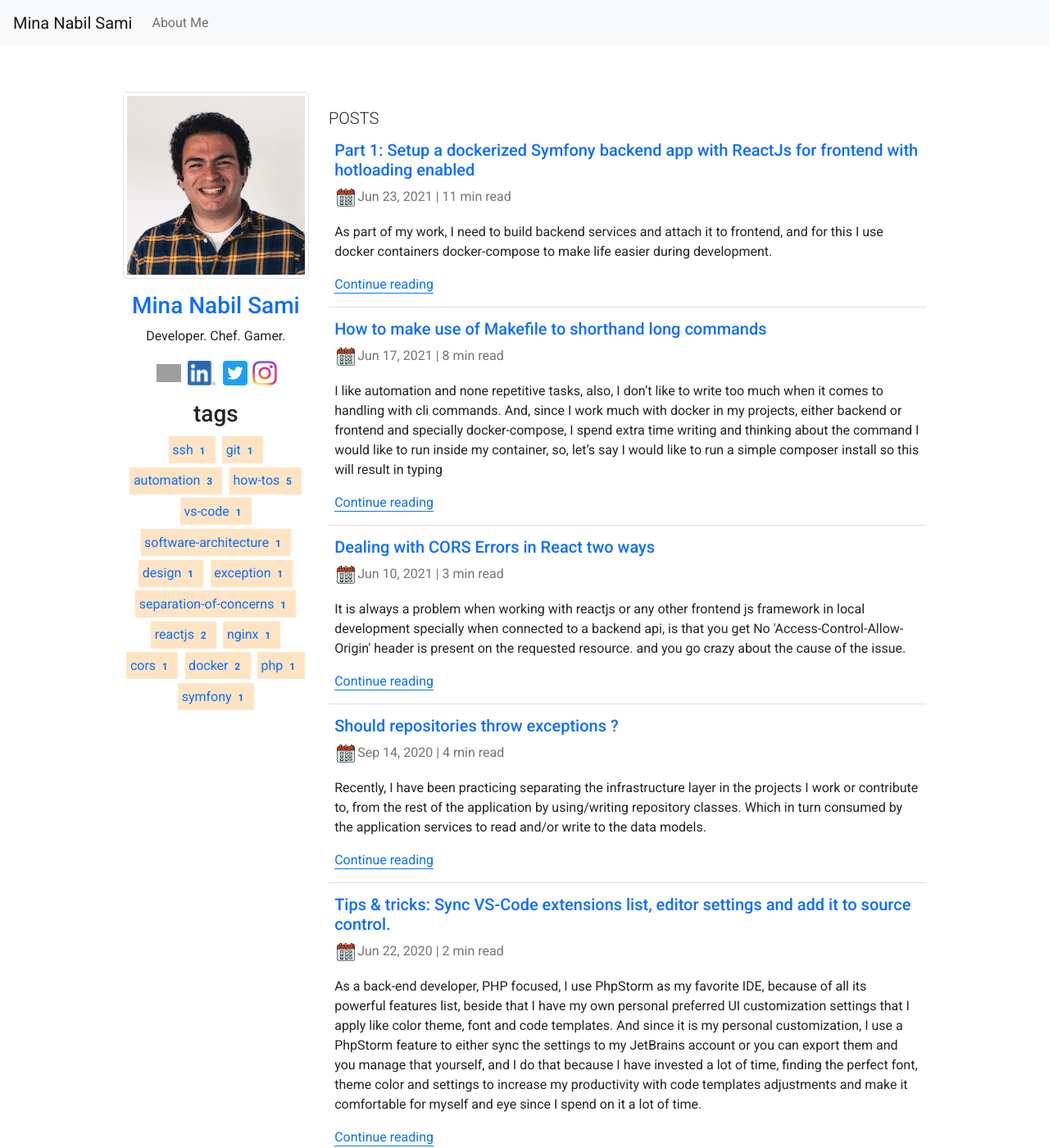
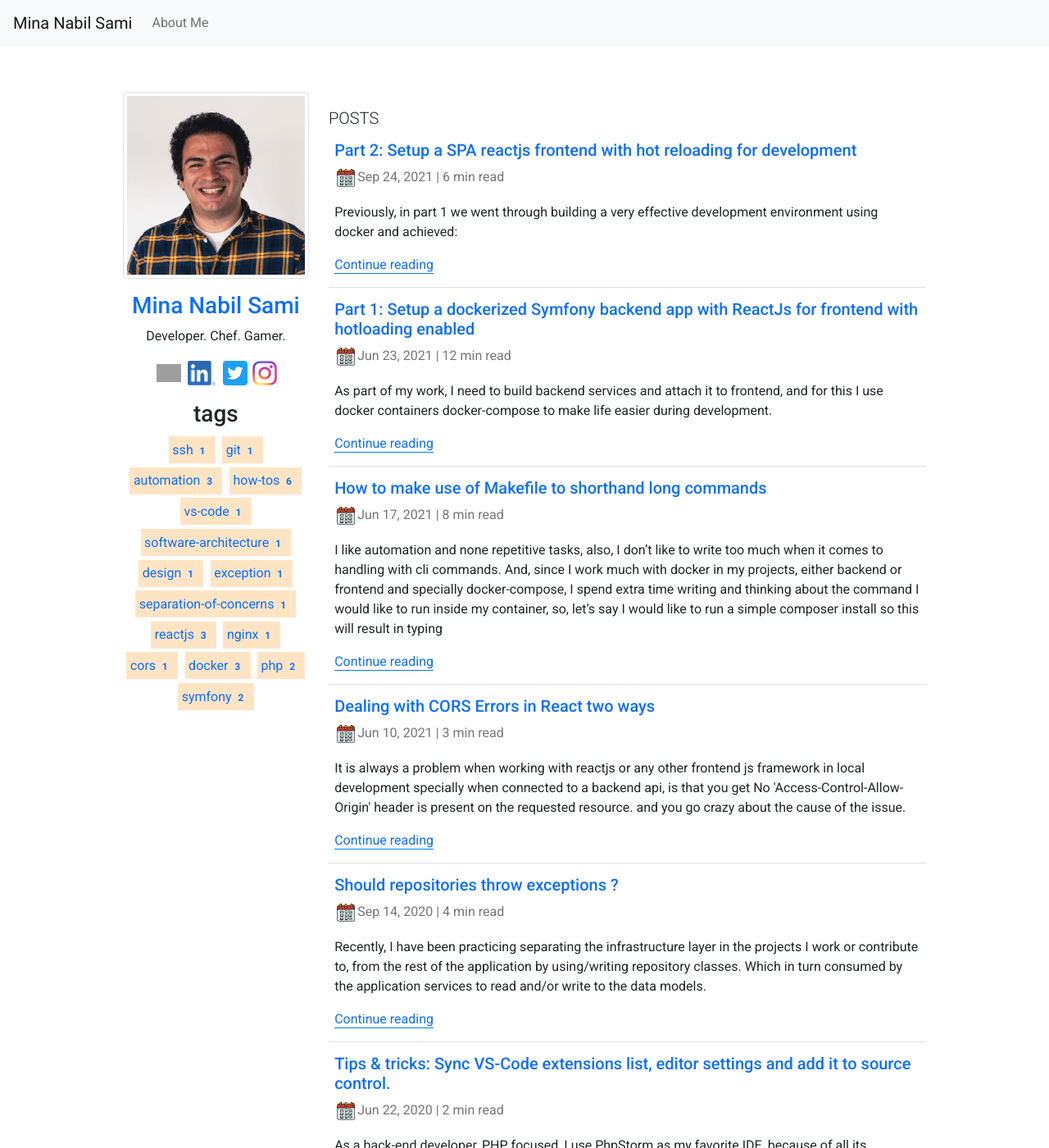
Before and after one commit to mnsami/minasami.com, a Jekyll site: the page built from index.md, in a window 1280 px wide and 1400 px high. Shown: the whole window at 82% size. Built offline with Jekyll 4.4.1, drawn with Linux system fonts in a browser that asks for light colours; some of the changed lines change nothing that is shown; grey boxes are pictures that could not be loaded.

Commit message:
finish part 2 for symfony reactjs tutorial

````diff
--- a/_posts/2021-06-23-part-1-setup-reactjs-symfony-app-with-hotloading.md
+++ b/_posts/2021-06-23-part-1-setup-reactjs-symfony-app-with-hotloading.md
@@ -2,7 +2,7 @@
 layout: post
 title:  "Part 1: Setup a dockerized Symfony backend app with ReactJs for frontend with hotloading enabled"
 tags: reactjs how-tos php symfony docker
-description: In this part 1 of this blog series, I will walk you through creating an efficient development environment, if you are fullstack developer, working with both backend and frontend. This how to, will explain how to setup a docker environment, with php - using Symfony as a framework - and nginx. This setup has its own advantages in saving time in setting up the development environment, fast onboarding of your team, and let your team focus more on the tasks.
+description: In this part 1 of this blog series, I will walk you through creating an efficient development environment, if you are fullstack developer, working with both backend and frontend This how to, will explain how to setup a docker environment - using docker compose -, with php - using Symfony as a framework - and nginx. This setup has its own advantages in saving time in setting up the development environment, fast onboarding of your team, and let your team focus more on the tasks.
 ---
 
 As part of my work, I need to build backend services and attach it to frontend, and for this I use docker containers `docker-compose` to make life easier during development.
@@ -42,6 +42,10 @@ Also, this comes with a high **business value**, because:
 As mentioned, during this blog series, I will describe the process on how to setup a `php` Symfony application with `ReactJs` acting as the frontend with hot-loading (live-loading) enabled for it.
 
 And for this, I will create a backend RESTful api that displays the application healthcheck on the frontend.
+
+So this tutorial will be split into two parts:
+1. Part 1: Setup a dockerized Symfony backend app with ReactJs for frontend with hotloading enabled.
+2. [Part 2: Setup a SPA reactjs frontend with hot reloading for development]({% link _posts/2021-09-24-part-2-setup-spa-reactjs-frontend-with-hot-reloading-for-development.md %})
 {:.section}
 
 ### Setting up the project directory
--- /dev/null
+++ b/_posts/2021-09-24-part-2-setup-spa-reactjs-frontend-with-hot-reloading-for-development.md
@@ -0,0 +1,237 @@
+---
+layout: post
+title:  "Part 2: Setup a SPA reactjs frontend with hot reloading for development"
+tags: reactjs how-tos php symfony docker
+description: In this part 2 of this blog series, I will walk you through creating a SPA ReactJS frontend application, in a docker environment - using docker compose - connected to restful backend api using Symfony as a framework, to retrieve a mocking servicer health status, with hot reloading enabled for the ReactJs app. This completes a full stack development environment setup and the aim of it is to be environment agnostic with painless on-boarding for new developers in product teams.
+---
+
+Previously, in [part 1]({% link _posts/2021-06-23-part-1-setup-reactjs-symfony-app-with-hotloading.md %}) we went through building a very effective development environment using docker and achieved:
+
+1. Created a dockerized development environment.
+2. Created a RESTful microservice using [Symfony](symfony.com)
+
+What we are going to tackle next, is to build a SPA using ReactJS and connect it to the back-end API to display a mocked server health-check status.
+
+## Project Recall
+
+Let's first quickly, recall our `monitoring-app` project, the project folder structure is as follows:
+
+<pre>
+    <code class="bash">
+monitoring-app/
+├── api
+│   ├── bin
+│   ├── composer.json
+│   ├── composer.lock
+│   ├── config
+│   ├── public
+│   ├── src
+│   ├── symfony.lock
+│   ├── var
+│   └── vendor
+├── docker
+│   ├── nginx
+│   └── php
+└── docker-compose.yml
+    </code>
+</pre>
+{:.section}
+
+Where the `api` folder contains the Symfony RESTful api and the docker folder contains the docker images needed for the project.
+
+## Getting started
+
+Let's start by creating a ReactJS app.
+
+<pre>
+    <code class="bash">
+$ npx create-react-app ui
+    </code>
+</pre>
+{:section}
+
+This, as the reactjs [documentation](https://reactjs.org/docs/create-a-new-react-app.html) mentions, creates the bare minimum for a reactjs app, which what we only need for our current tutorial.
+
+### Setting the `docker-compose` service
+
+In order to have this containerized like the backend api, we need to add the below snippet to our `docker-compose.yml` file under the `services:` section.
+
+```yaml
+    ui:
+      build: ./ui
+      restart: on-failure
+      # below line starts the project
+      command: "npm start"
+      depends_on:
+        - api
+      networks:
+        - monitoring
+      volumes:
+        # this will mount the ui folder which contains the code to the docker container
+        - ${PWD}/ui:/var/www/ui:delegated
+        # this will mount the node_modules folder for faster performance
+        - nodemodules:/var/www/ui/node_modules
+      ports:
+      - "3000:3000"
+```
+
+Another part that is necessary to optimize performance and less disk I/O for the `node_modules` folder, we need to add a `volumes` section at the end of our `docker-compose.yml`.
+
+```yaml
+# volumes
+volumes:
+  nodemodules: {}
+```
+
+In the above snippet, it uses a `Dockerfile` image inside the `ui` folder, which builds and runs a `node` container and install all the dependencies inside.
+{:.section}
+
+#### Node Dockerfile
+
+This would be placed in `ui/Dockerfile`
+
+**NOTE** The below `Dockerfile` is intended for development purposes only and is not production ready.
+
+<pre>
+    <code class="dockerfile">
+FROM node:16-alpine3.11
+
+# this is a development Dockerfile
+# and is not intended for production use
+WORKDIR /var/www/ui
+
+COPY package.json /var/www/ui/
+COPY yarn.lock /var/www/ui/
+RUN yarn install
+
+COPY . /var/www/ui
+
+# this what make hot reloading works
+# because you are starting your project
+# in the same way you running it locally
+RUN yarn run build
+CMD yarn start
+    </code>
+</pre>
+
+#### Starting up the containers
+
+Now, that you have everything setup, you can now start the containers. you can do that by:
+
+<pre>
+    <code class="bash">
+$ docker-compose up --build
+    </code>
+</pre>
+
+It will take some time to build, but you can monitor the progress in your Docker desktop dashboard or your `cli`.
+<a href="#" data-bs-toggle="modal" data-bs-target="#hot-reloading-compiling-modal" tabindex="-1" aria-disabled="false" id="hot-reloading-compiling-modal-link">
+    <img class="img-thumbnail img-fluid rounded mx-auto d-block" src="{{ "/assets/images/hot-reloading-compiling-docker.gif" | relative_url }}" alt="hot reloading" />
+</a>
+<!-- Modal -->
+<div class="modal fade" id="hot-reloading-compiling-modal" tabindex="-1" aria-labelledby="hot-reloading-compiling-modal-label" aria-hidden="true">
+  <div class="modal-dialog modal-xl">
+    <div class="modal-content">
+      <div class="modal-body">
+        <img class="img-thumbnail img-fluid rounded mx-auto d-block" src="{{ "/assets/images/hot-reloading-compiling-docker.gif" | relative_url }}" alt="hot reloading" />
+      </div>
+    </div>
+  </div>
+</div>
+{:.section}
+
+But eventually you will be able to test it by going to `http://localhost:3000/`, you will see the famous ReactJS start page.
+
+<img class="img-thumbnail img-fluid rounded mx-auto d-block" src="{{ "/assets/images/initial_reactjs_page.png" | relative_url }}" alt="Initial ReactJs page" />
+{:.section}
+
+### Let's display the server health check
+
+Now, we have all the containers up and running, we need to connect them, because currently they are not connected and we want to make the ReactJs app make an API call request to pull the server status and display it.
+{:.section}
+
+#### Make api request
+
+In your `ui/src/App.js`, modify it to be a class component so that we can make an API call from inside the component.
+
+So, let's modify it to look as below
+
+```js
+import './App.css';
+import React, { Component } from 'react';
+
+class App extends Component {
+    constructor(props) {
+        super(props);
+        this.state = {healthCheck: "Don't know"}; // initial status
+    }
+
+    componentDidMount() {
+        // construct the url of the API call
+        const url = `${process.env.REACT_APP_API_URL}/healthCheck`;
+        fetch(url)
+        .then(res => res.json())
+        .then(
+            (result) => {
+                this.setState({
+                    healthCheck: result.status
+                });
+            }
+        )
+    }
+
+    render() {
+        // get the status from the state
+        const healthCheck = this.state.healthCheck;
+
+        return (
+          <div className="App">
+            <header className="App-header">
+              Server HealthCheck status: {healthCheck}
+            </header>
+          </div>
+        );
+    }
+}
+
+export default App;
+```
+{:.section}
+
+If you go to `http://localhost:3000` you will immediately see the changes you made reflected.
+
+But this doesn't prove hot reloading, so let me demonstrate it in a different way
+<a href="#" data-bs-toggle="modal" data-bs-target="#hot-reloading-modal" tabindex="-1" aria-disabled="false" id="hot-reloading-modal-link">
+    <img class="img-thumbnail img-fluid rounded mx-auto d-block" src="{{ "/assets/images/hot_reloading.gif" | relative_url }}" alt="hot reloading" />
+</a>
+<!-- Modal -->
+<div class="modal fade" id="hot-reloading-modal" tabindex="-1" aria-labelledby="hot-reloading-modal-label" aria-hidden="true">
+  <div class="modal-dialog modal-xl">
+    <div class="modal-content">
+      <div class="modal-body">
+        <img class="img-thumbnail img-fluid rounded mx-auto d-block" src="{{ "/assets/images/hot_reloading.gif" | relative_url }}" alt="hot reloading" />
+      </div>
+    </div>
+  </div>
+</div>
+{:.section}
+
+### Wrapping up
+
+Now, we came to the end of our [part 2]({% link _posts/2021-09-24-part-2-setup-spa-reactjs-frontend-with-hot-reloading-for-development.md %}) we have everything complete to have a full stack development environment, with hot reloading enabled for our ReactJS SPA.
+
+So, what have we accomplished in this two parts tutorial:
+
+1. Created a very optimized docker development environment.
+2. Created a back-end RESTful API using Symfony and FOSRestBundle, to mock retrieving the server health.
+3. Created a SPA with ReactJS, and enabled hot reloading.
+4. Achieved faster painless on-boarding for new developers in product teams.
+5. Environment agnostic development environment setup.
+6. As a result of all this, we elevated the team from worrying about maintaining their development environment and enable more productivity on the team.
+{:.section}
+
+## Finally
+
+You can find this project setup we created through out the tutorial on [github](https://github.com/mnsami/monitoring-app).
+
+If you have any opinions, questions or shared experiences I would love to hear and discuss them.
--- a/assets/css/styles.css
+++ b/assets/css/styles.css
@@ -138,3 +138,8 @@ pre code {
 .posts .section {
     margin-bottom: 1rem;
 }
+
+#hot-reloading-modal-link,
+#hot-reloading-compiling-modal-link{
+    cursor: zoom-in;
+}
````
Also changed, not shown: Gemfile.lock, assets/images/hot-reloading-compiling-docker.gif (added), assets/images/initial_reactjs_page.png (added), 1 other file.
